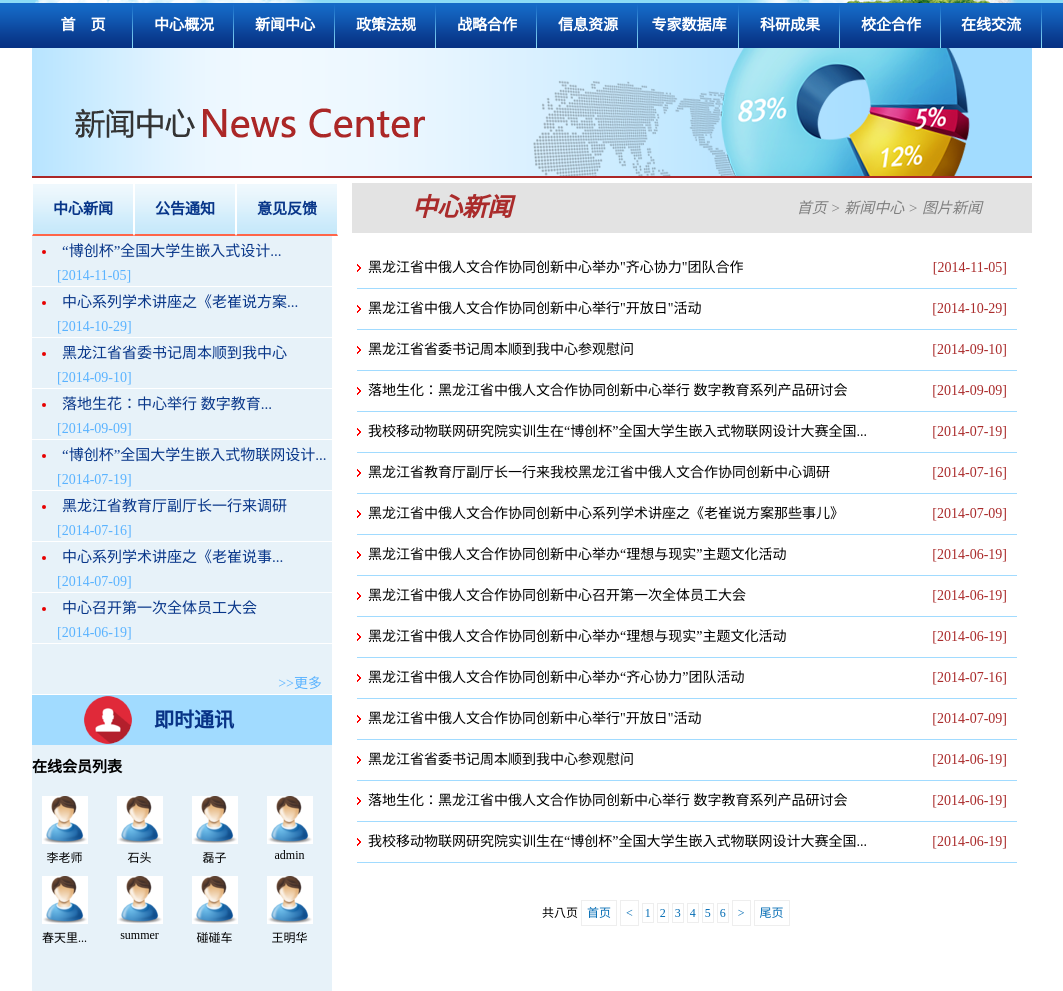
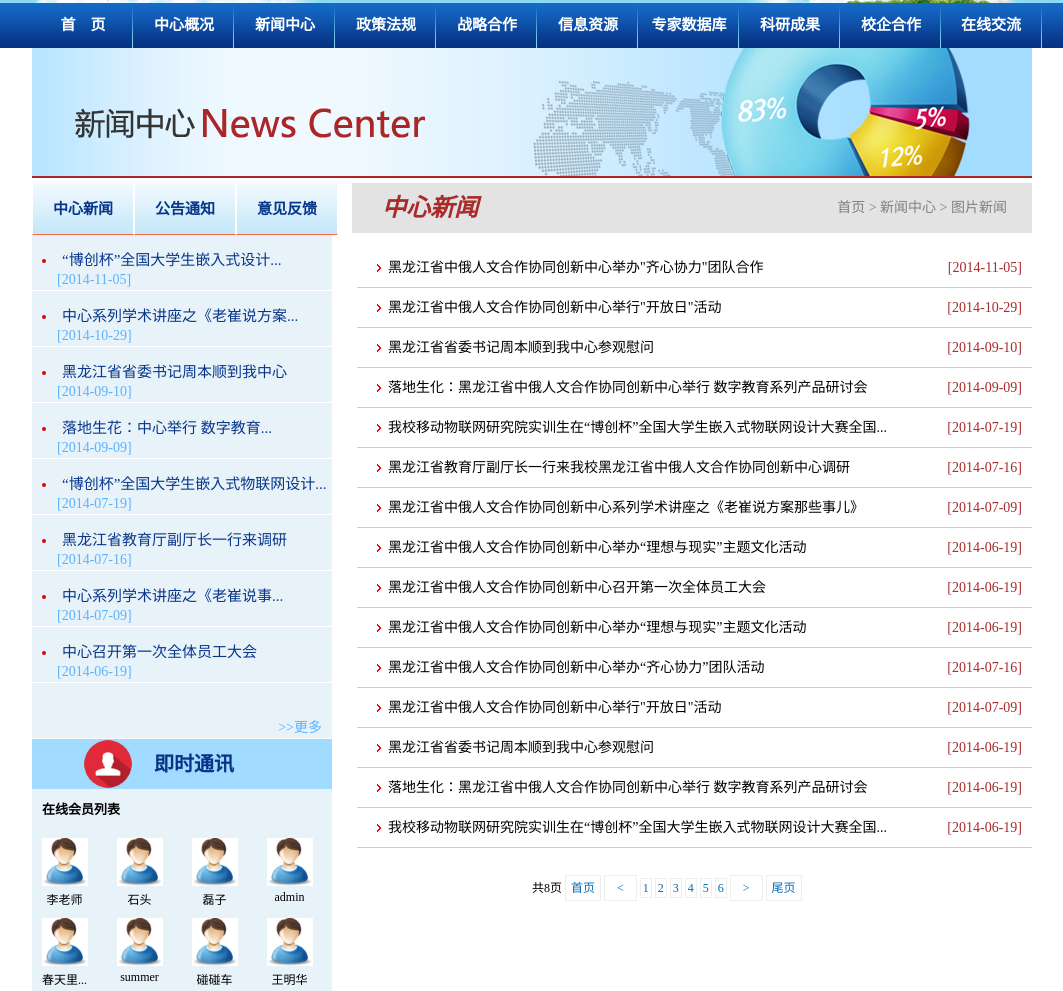
Before and after one commit to lxgweb/RSproject01, a plain HTML site: page newscenter1usuallist.html in a window 1280 px wide. Shown: the part 190-1181 px from the top of the page, without its empty margins (151-1214 px from the left). Drawn offline with Linux system fonts and the light colour scheme.

Commit message:
啊啊啊啊

```diff
--- a/css/style1.css
+++ b/css/style1.css
@@ -68,7 +68,7 @@ margin-left: 175px;
     height: 50px;
     background:url("../images/bannerimg.png") repeat-x;
     border: 1px solid white;
-    border-bottom: 2px solid #ff6549 ;
+    border-bottom: 1px solid #ff6549 ;
     float: left;
     color: #083689;
     font-size: 15px;
@@ -81,13 +81,13 @@ margin-left: 175px;
     background: #e7f2f9;
     color: #aa2b2b;
 border-bottom: 2px solid #e7f2f9;
-    border-right:2px solid #ff6549  ;
-    border-top:2px solid #ff6549  ;
+    border-right:1px solid #ff6549  ;
+    border-top:1px solid #ff6549  ;
 
 }
 .left_ggtz:hover{
-    border-left:2px solid #ff6549  ;
-    border-top:2px solid #ff6549  ;
+    border-left:1px solid #ff6549  ;
+    border-top:1px solid #ff6549  ;
 }
 .left_yjfk:hover{
     border-left:1px solid #ff6549  ;
@@ -105,6 +105,7 @@ border-bottom: 2px solid #e7f2f9;
     width: 290px;
     height:25px;
     padding-left: 10px;
+
     line-height:30px;
 color: #E70000;
     overflow: hidden;
@@ -112,11 +113,15 @@ color: #E70000;
     list-style-position: inside;
     *list-style:none;
 }
+.left_ul01 .li1{
+    padding-top: 10px;
+}
 .left_ul01 .li2{
 font-size: 14px;
     color: #5AB3FF;
     border-bottom:1px solid white ;
     list-style: none;
+margin-top: -5px;
     width: 275px;
   padding-left: 25px;
 }
@@ -196,6 +201,11 @@ margin-left: 0px;
     line-height: 25px;
     background:url("../images/envolve.png") right bottom no-repeat #e7f2f9;
 }
+.left_onlinelist span{
+    font-size: 13px;
+    margin-left: 10px;
+}
+
 .contentus1{
     width: 300px;
     height: 700px;
@@ -218,6 +228,7 @@ margin-left: 0px;
     /*font-size: 15px;*/
    display: block;
     padding-top: 20px;
+    font-weight: bold;
 
 }
 .contentus div{
@@ -249,12 +260,13 @@ margin-left: 0px;
 .right_banner .xinwen{
 
     color: #aa2b2b;
-    font: bold italic 25px/50px "黑体";
+    font:italic bold 24px "微软雅黑";
+    color: #aa2b2b;
 
     *vertical-align: top;
     *display:inline-block;
     *margin-top: 3px;
-    padding-left: 30px;
+    padding-left: 0px;
     *margin-right:200px;
 
 }
@@ -269,16 +281,16 @@ float: right;
 .right_banner_nav{
     color: grey;
     *color: black;
-
+font-style: normal;
     *vertical-align:top;
-    font-size: 15px;
+    font-size: 14px;
     display: inline-block;
     font-family: "宋体";
     font-weight: 100;
     float: right;
     *float: none;
   *margin-right:10px;
-    margin-right: 50px;
+    margin-right: 25px;
 
 }
 .right_woxiao{
@@ -322,8 +334,8 @@ float: right;
     *margin-left: -5px;
 }
 .right_ul01 li{
-    width: 660px;
-    height: 40px;
+    width: 655px;
+    height: 39px;
     border-bottom: 1px solid #a1dbff;
     list-style-image: url("../images/narrow.png");
     *padding: 2px 0;
@@ -331,6 +343,7 @@ float: right;
     color: black;
     list-style-position: inside;
     font-size: 14px;
+    padding-left:20px;
 
 }
 .right_ul01 li span{
@@ -341,10 +354,11 @@ float: right;
 }
 .right_pageall{
     margin: 0 auto;
-    width: 300px;
+    width: 400px;
     height: 30px;
     font-size: 12px;
-    margin-top: 40px;
+    margin-top: 30px;
+    margin-left: 180px;
 }
 .right_page1{
     color: black;
@@ -354,6 +368,9 @@ float: right;
     color: #036cb4;
     border:1px solid #eeeeee ;
     padding: 5px;
+}
+.right_page4{
+    padding:5px 12px ;
 }
 .right_page3{
 
--- a/newscenter1usuallist.html
+++ b/newscenter1usuallist.html
@@ -207,16 +207,16 @@
     <li>我校移动物联网研究院实训生在“博创杯”全国大学生嵌入式物联网设计大赛全国...<span>[2014-06-19]</span></li>
 </ul>
       <div class="right_pageall">
-          <span class="right_page1">共八页</span>
+          <span class="right_page1">共8页</span>
           <span class="right_page2">首页</span>
-          <span class="right_page2"><</span>
+          <span class="right_page2 right_page4"><</span>
           <span class="right_page3">1</span>
           <span class="right_page3">2</span>
           <span class="right_page3">3</span>
           <span class="right_page3">4</span>
           <span class="right_page3">5</span>
           <span class="right_page3">6</span>
-          <span class="right_page2">></span>
+          <span class="right_page2 right_page4">></span>
           <span class="right_page2">尾页</span>
       </div>
 </div>
```
